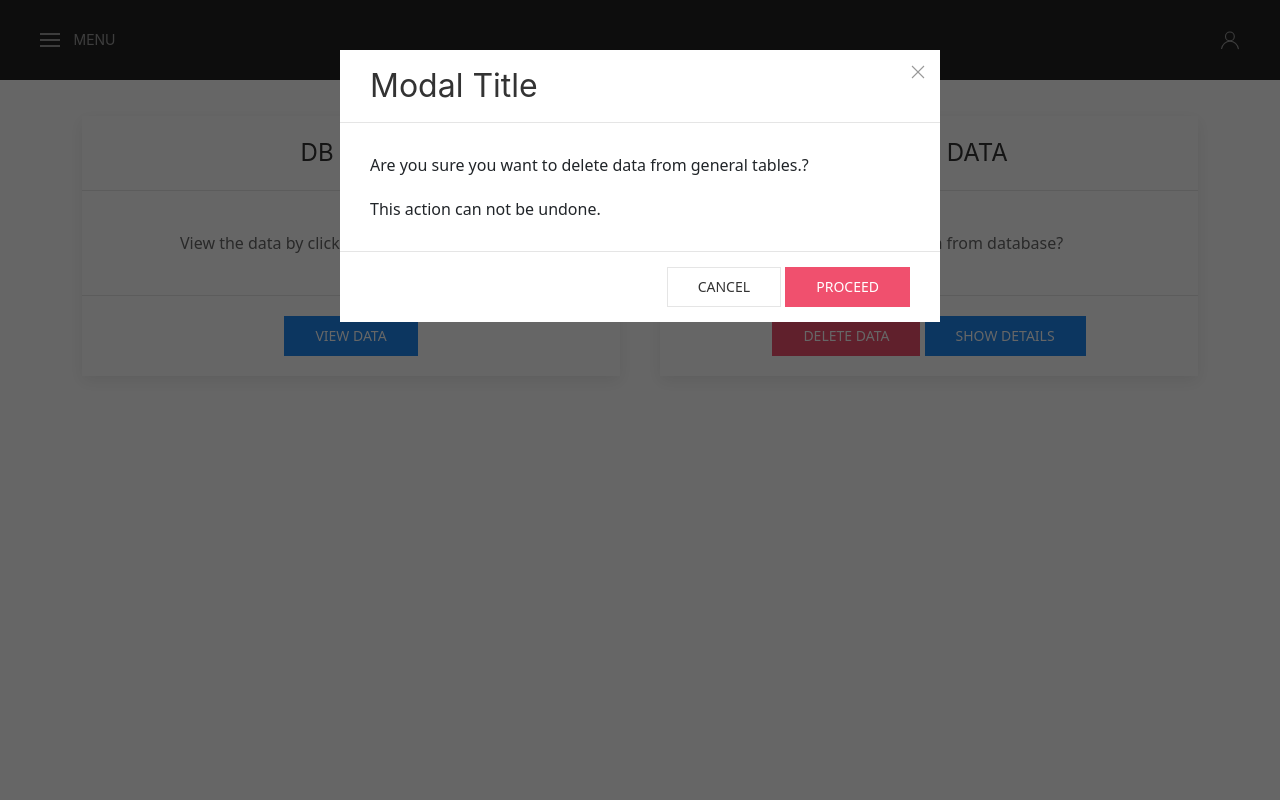
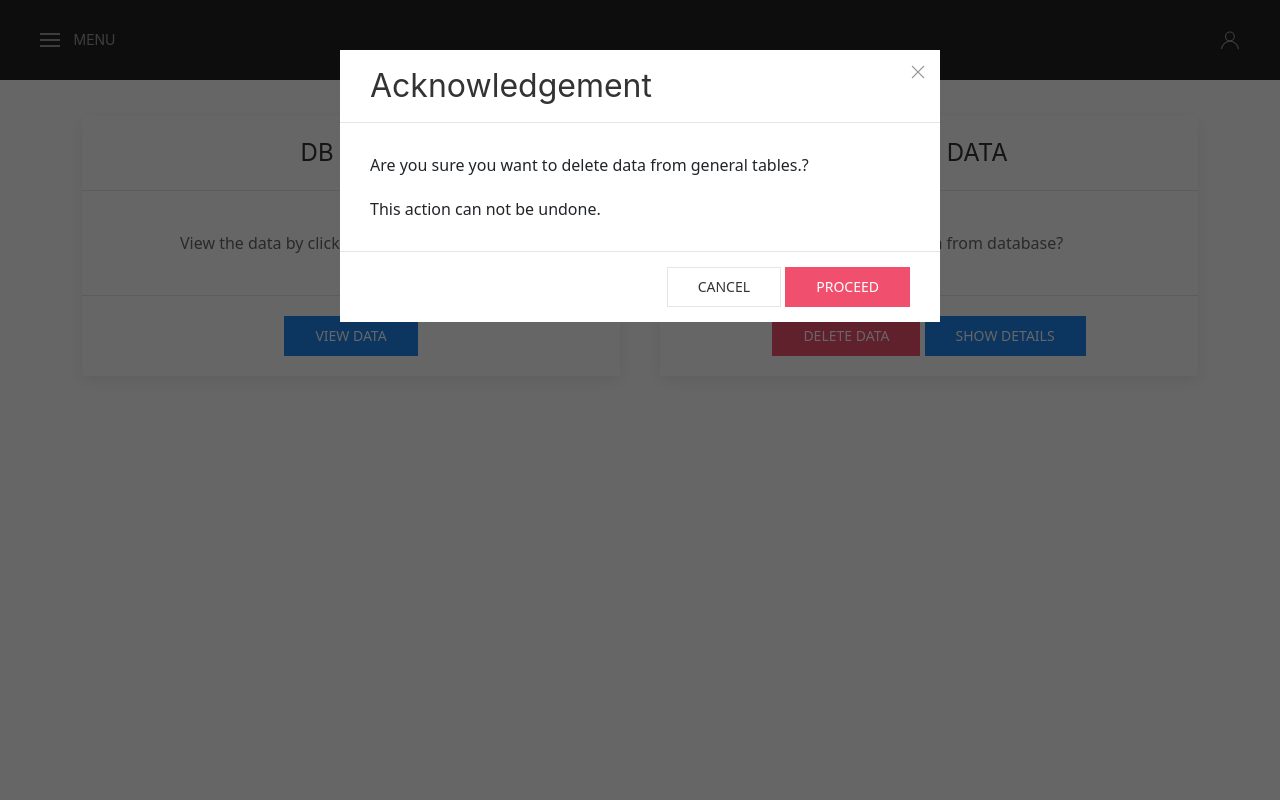
Before and after one commit to Vishal-Vashisht/test.multiapi, a Flask app: template app/frontend/templates/home.html in a window 1280 px wide, after a click on "DELETE DATA". Run offline with Flask 3, Linux system fonts and the light colour scheme; the template is opened without the code that fills it, so the values that code supplies are empty; some libraries are stand-ins or nearby versions.

Commit message:
feat:modal

```diff
--- a/app/frontend/templates/components/modal.html
+++ b/app/frontend/templates/components/modal.html
@@ -2,7 +2,7 @@
     <div class="uk-modal-dialog">
         <button class="uk-modal-close-default" type="button" uk-close></button>
         <div class="uk-modal-header">
-            <h2 class="uk-modal-title">Modal Title</h2>
+            <h2 class="uk-modal-title">Acknowledgement</h2>
         </div>
         <div class="uk-modal-body">
             <p>Are you sure you want to delete data from general tables.?</p>
```
